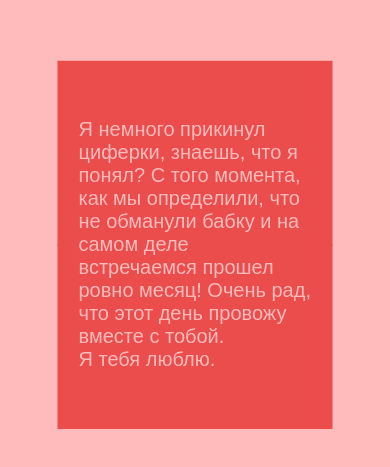
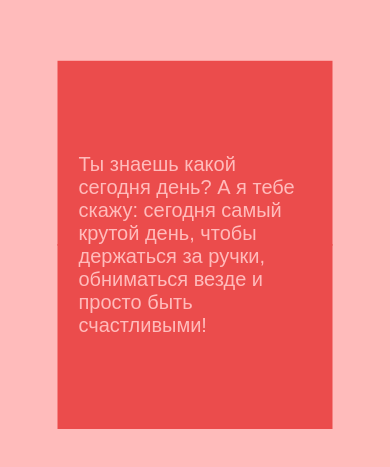
Before and after one commit to IntOflnxoverxdx/ILoveMelmardan, a plain HTML site: page index.html in a window 390 px wide. Shown: the part 177-644 px from the top of the page. Drawn offline with Linux system fonts and the light colour scheme.

Commit message:
Add files via upload

```diff
--- a/css/style.css
+++ b/css/style.css
@@ -62,6 +62,7 @@ html {
 
 
 .heart {
+    cursor: pointer;
     z-index: 9999;
     position: absolute;
     top: 50%;
@@ -106,9 +107,11 @@ html {
     scale: 0 100%;
 }
 
-.heart__letters {
+.heart__letters,.heart__text {
+    opacity: 0;
     width: 100%;
     height: fit-content;
+    text-align: center;
     padding: 20px;
     font-size: 40px;
     position: absolute;
@@ -117,6 +120,10 @@ html {
     transform: translate(-50%, -50%);
     color: #ffbbbb;
     z-index: 99999;
+}
+
+.heart__text{
+    opacity: 1;
 }
 
 
@@ -130,6 +137,46 @@ html {
     animation-play-state: paused;
 
 }
+
+.cards{
+    cursor: pointer;
+    z-index: 9999;
+    position: absolute;
+    top: 50%;
+    left: 50%;
+    transform: translate(-50%, -50%);
+    aspect-ratio: .745;
+    width: 70%;
+    max-width: 600px;
+}
+
+.card{
+    position: absolute;
+    left: 0;
+    top: 0;
+    width: 100%;
+    height: 100%;
+    background-color: #eb4c4c;
+}
+.card__text{
+    padding: 20px;
+    color: #ffbbbb;
+    width: 100%;
+    height: fit-content;
+    position: absolute;
+    top: 50%;
+    left: 50%;
+    transform: translate(-50%,-50%);
+    font-size: 40px;
+}
+.card.slideLeft{
+    animation: card_slide_left 2s ease-in-out 0s 1 forwards;
+}
+.card.slideRight{
+    animation: card_slide_right 2s ease-in-out 0s 1 forwards;
+}
+
+
 
 @keyframes heart__top {
     0% {
@@ -160,7 +207,6 @@ html {
 }
 
 
-
 @keyframes activation {
     30% {
         transform: translate(-50%, -100%);
@@ -183,14 +229,36 @@ html {
     }
 }
 
+
+@keyframes card_slide_left {
+    0%{
+        transform: translate(0%,0%);
+    }
+    100%{
+        transform: translate(-300%, 600%) rotate(-180deg);
+        opacity: 0;
+    }
+}
+
+@keyframes card_slide_right {
+    0%{
+        transform: translate(0%,0%);
+    }
+    100%{
+        transform: translate(300%, 600%) rotate(180deg);
+        opacity: 0;
+    }
+}
+
+
 @media screen and (max-width:786px) {
-    .heart__letters {
+    .heart__letters,.heart__text, .card__text {
         font-size: 26px;
     }
 }
 
 @media screen and (max-width:450px) {
-    .heart__letters {
+    .heart__letters,.heart__text, .card__text {
         font-size: 20px;
     }
 }
--- a/index.html
+++ b/index.html
@@ -18,7 +18,13 @@
     <div class="heart">
         <div class="heart__top"></div>
         <div class="heart__bottom"></div>
-        <div class="heart__letters">Я немного прикинул циферки, знаешь, что я понял? С того момента, как мы определили, что не обманули бабку и на самом деле встречаемся прошел ровно месяц! Очень рад, что этот день провожу вместе с тобой. <br> Я тебя люблю.</div>
+        <div class="heart__letters"></div>
+        <div class="heart__text">Очень рад, что этот день провожу вместе с тобой. <br>Я тебя люблю</div>
+    </div>
+    <div class="cards">
+        <div class="card"><div class="card__text">Спасибо, что ты у меня есть. Ты самая лучшая, круче любого 2540-летнего Джонни Деппа, Дабстеппа и Даже!!!!! горячего супа!</div></div>
+        <div class="card"><div class="card__text">Я немного прикинул циферки, знаешь, что я понял? С того момента, как мы определили, что не наебали бабку и на самом деле встречаемся прошел ровно месяц!</div></div>
+        <div class="card"><div class="card__text">Ты знаешь какой сегодня день? А я тебе скажу: сегодня самый крутой день, чтобы держаться за ручки, обниматься везде и просто быть счастливыми!</div></div>
     </div>
 </body>
 </html>
--- a/js/animation.js
+++ b/js/animation.js
@@ -1,14 +1,32 @@
-text = document.querySelector(".heart__letters").innerHTML
+text = document.querySelector(".heart__text").textContent
+text.split("").forEach(letter => {
+    document.querySelector(".heart__letters").innerHTML += `<span class="heart__letter" ${letter == " " ? 'style="color:transparent"' : ""}>${letter == " " ? "c" : letter}</span>`
+});
+
+
+let odd = 1
+document.querySelectorAll(".card").forEach(card => {
+    card.onclick = () => {
+        if (odd) card.classList.add("slideLeft")
+        if (!odd) card.classList.add("slideRight")
+        odd = !odd
+        setTimeout(() => {
+            card.remove()
+            if (document.querySelectorAll(".card").length === 0){
+                document.querySelector(".cards").remove()
+            }
+        }, 900);
+    }
+});
+
 
 document.querySelector(".heart").onclick = () => {
-    document.querySelector(".heart__letters").innerHTML = ""
-    text.split("").forEach(letter => {
-        document.querySelector(".heart__letters").innerHTML += `<span class="heart__letter" ${letter == " " ? 'style="color:#eb4c4c"' : ""}>${letter == " " ? "c" : letter}</span>`
-    });
+    document.querySelector(".heart__letters").style.opacity = 1
+    document.querySelector(".heart__text").remove()
+    document.querySelector(".heart").onclick = () => { }
     document.querySelectorAll(".heart__letter").forEach(letter => {
         letter.style = `animation-delay: ${Math.random()}s; animation-play-state: running;`
     });
-
     setTimeout(() => {
         document.querySelector(".heart").classList.add("active")
         height = document.querySelector(".heart__top").offsetHeight
@@ -20,21 +38,19 @@ document.querySelector(".heart").onclick = () => {
         setTimeout(() => {
             document.querySelector(".heart").classList.add("disabled")
             setTimeout(() => {
-                if (!document.querySelector(".convert").classList.contains("active")) {
                 document.querySelector(".convert__triangle").style = "transform: scaleY(-1) translate(-50%, 100%);"
                 document.querySelector(".convert").classList.add("active")
                 setTimeout(() => {
+                    document.querySelector(".heart").remove()
                     document.querySelector(".convert__triangle").style.transform = "scaleY(-1) translate(-50%, 100%)"
                     document.querySelector(".convert__triangle").style.zIndex = 2
                     setTimeout(() => {
-
                         document.querySelector(".convert__media").classList.add("active")
                         setTimeout(() => {
                             document.querySelector(".convert__media").style = "z-index:999;"
                         }, 300);
                     }, 300);
                 }, 100);
-                }
             }, 600);
         }, 1000);
     }, 1700);
```
Lines whose indentation alone changed are shown as unchanged.
